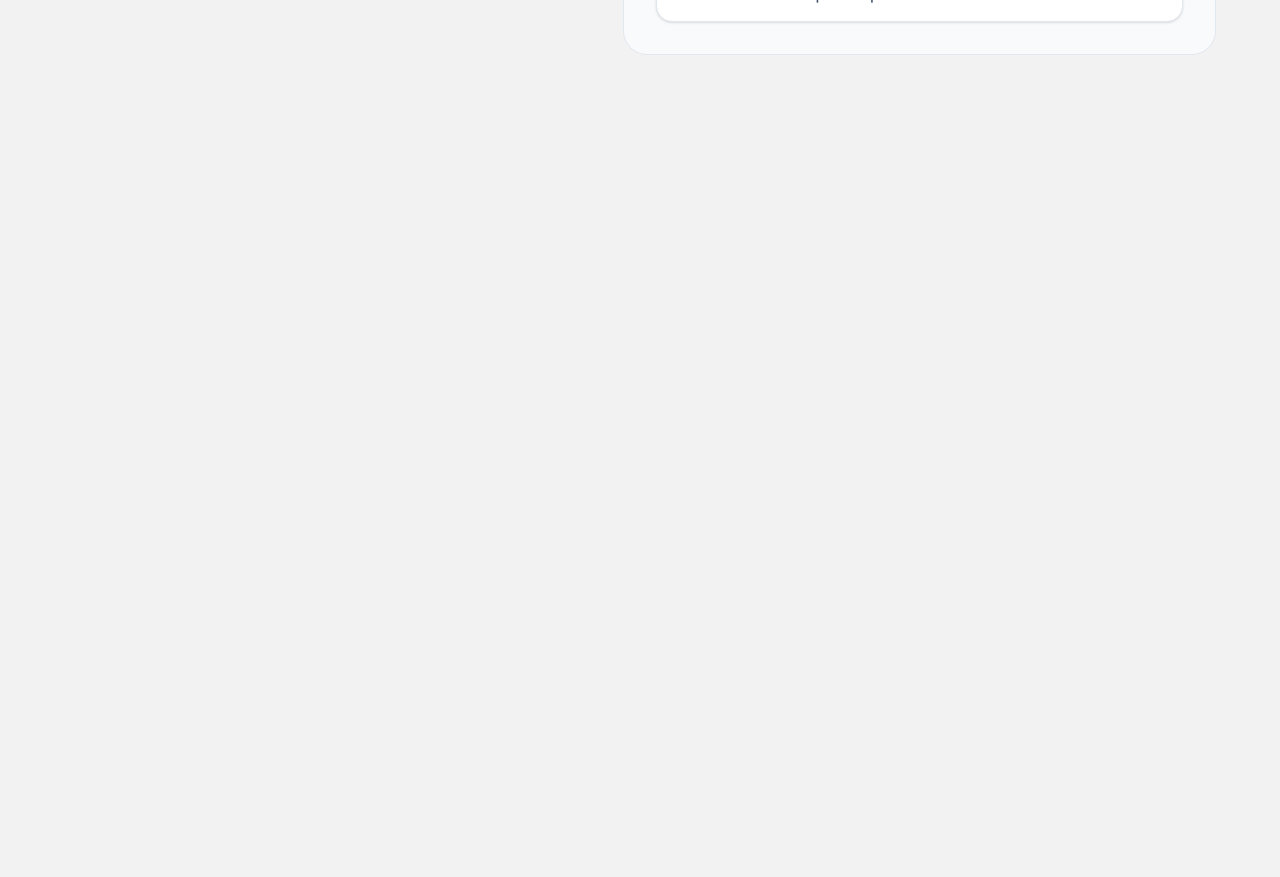
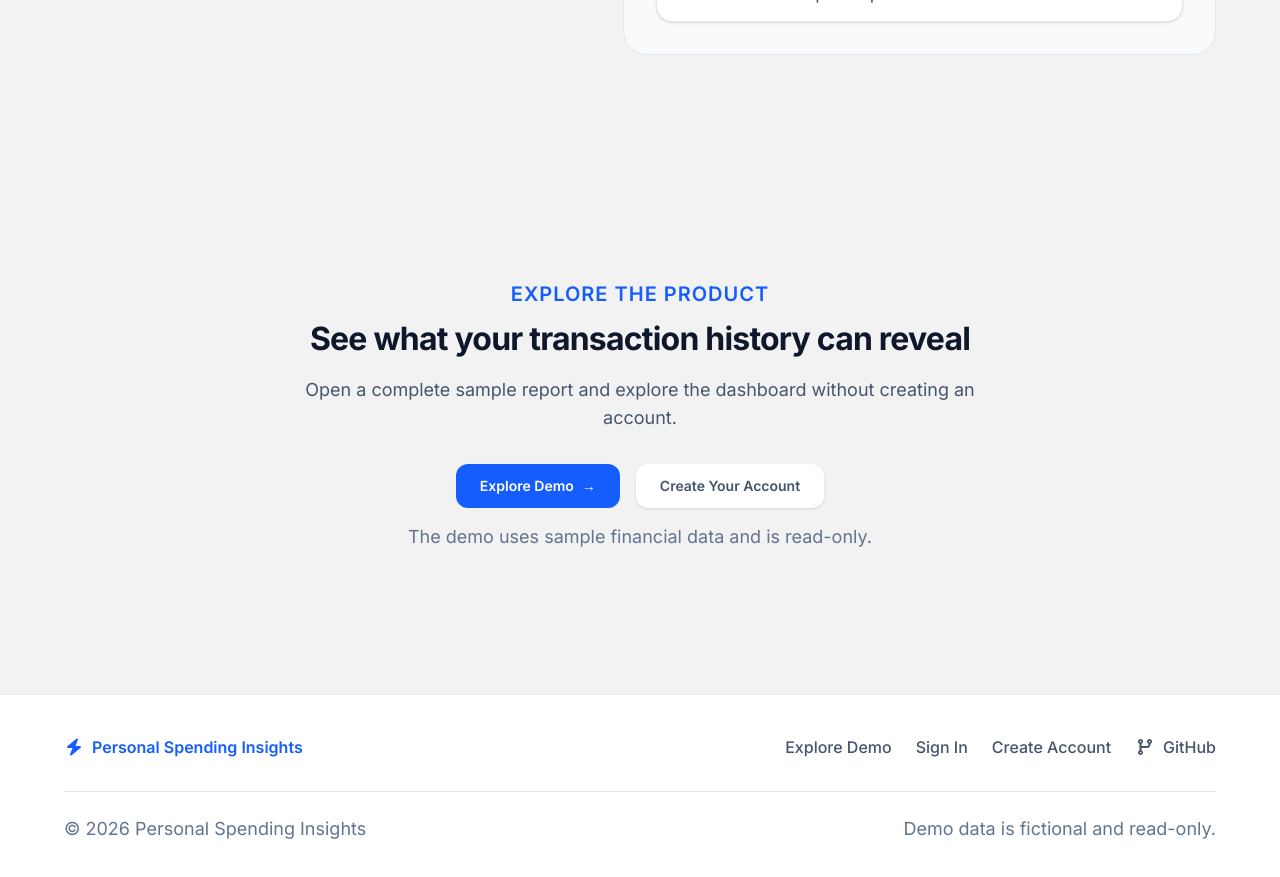
Before and after one commit to bahees1/banking-insights-frontend, a Next.js app in the folder banking-insights-frontend/: page / in a window 1280 px wide. Shown: the part 4740-5617 px from the top of the page. Before the commit the page ends 4875 px from the top, so only its background shows below. Built offline with nearby package versions, Linux system fonts and the light colour scheme; no server answers.

Commit message:
added a final cta section and simple footer for landing

```diff
--- /dev/null
+++ b/banking-insights-frontend/src/components/landing/FinalCallToAction.tsx
@@ -0,0 +1,50 @@
+import Link from "next/link";
+
+export default function FinalCallToAction() {
+    return (
+        <section className="px-6 py-20 md:px-12 lg:px-16">
+            <div className="mx-auto max-w-7xl">
+                <div className="rounded-3xl  px-6 py-12 text-center sm:px-10 md:py-16">
+                    <h6 className="font-semibold uppercase tracking-wider text-blue-600">
+                        Explore the product
+                    </h6>
+
+                    <h4 className="mx-auto mt-3 max-w-3xl text-3xl font-bold tracking-tight text-slate-900 sm:text-4xl">
+                        See what your transaction history can reveal
+                    </h4>
+
+                    <p className="mx-auto mt-5 max-w-2xl text-base leading-7 text-slate-600 sm:text-lg">
+                        Open a complete sample report and explore the dashboard
+                        without creating an account.
+                    </p>
+
+                    <div className="mt-8 flex flex-col justify-center gap-4 sm:flex-row">
+                        <Link
+                            href="/demo"
+                            className="inline-flex items-center justify-center rounded-xl bg-blue-600 px-6 py-3 text-sm font-semibold text-white transition-colors hover:bg-blue-700"
+                        >
+                            Explore Demo
+                            <span
+                                aria-hidden="true"
+                                className="ml-2"
+                            >
+                                →
+                            </span>
+                        </Link>
+
+                        <Link
+                            href="/sign-up"
+                            className="inline-flex items-center justify-center rounded-xl bg-white px-6 py-3 text-sm font-semibold text-slate-600 shadow-sm transition-colors hover:bg-blue-50"
+                        >
+                            Create Your Account
+                        </Link>
+                    </div>
+
+                    <p className="mt-4 text-sm text-slate-500">
+                        The demo uses sample financial data and is read-only.
+                    </p>
+                </div>
+            </div>
+        </section>
+    );
+}
--- /dev/null
+++ b/banking-insights-frontend/src/components/landing/Footer.tsx
@@ -0,0 +1,82 @@
+import { FontAwesomeIcon } from "@fortawesome/react-fontawesome";
+import {
+    faBolt,
+    faCodeBranch,
+} from "@fortawesome/free-solid-svg-icons";
+import Link from "next/link";
+
+export default function Footer() {
+    const currentYear = new Date().getFullYear();
+
+    return (
+        <footer className="border-t border-slate-200 bg-white px-6 py-10 md:px-12 lg:px-16">
+            <div className="mx-auto flex max-w-7xl flex-col gap-8">
+                <div className="flex flex-col items-center justify-between gap-7 md:flex-row">
+                    {/* Brand */}
+                    <Link
+                        href="/"
+                        className="flex items-center gap-2 text-md font-semibold text-blue-600"
+                    >
+                        <FontAwesomeIcon
+                            icon={faBolt}
+                            className="h-4 w-4"
+                        />
+
+                        <span>Personal Spending Insights</span>
+                    </Link>
+
+                    {/* Navigation */}
+                    <nav
+                        aria-label="Footer navigation"
+                        className="flex flex-wrap items-center justify-center gap-x-6 gap-y-3"
+                    >
+                        <Link
+                            href="/demo"
+                            className="text-md font-medium text-slate-600 transition-colors hover:text-blue-600"
+                        >
+                            Explore Demo
+                        </Link>
+
+                        <Link
+                            href="/sign-in"
+                            className="text-md font-medium text-slate-600 transition-colors hover:text-blue-600"
+                        >
+                            Sign In
+                        </Link>
+
+                        <Link
+                            href="/sign-up"
+                            className="text-md font-medium text-slate-600 transition-colors hover:text-blue-600"
+                        >
+                            Create Account
+                        </Link>
+
+                        <a
+                            href="YOUR_GITHUB_REPOSITORY_URL"
+                            target="_blank"
+                            rel="noreferrer"
+                            className="flex items-center gap-2 text-md font-medium text-slate-600 transition-colors hover:text-blue-600"
+                        >
+                            <FontAwesomeIcon
+                                icon={faCodeBranch}
+                                className="h-4 w-4"
+                            />
+
+                            GitHub
+                        </a>
+                    </nav>
+                </div>
+
+                <div className="flex flex-col items-center justify-between gap-3 border-t border-slate-200 pt-6 text-center sm:flex-row sm:text-left">
+                    <p className="text-sm text-slate-500">
+                        © {currentYear} Personal Spending Insights
+                    </p>
+
+                    <p className="text-sm text-slate-500">
+                        Demo data is fictional and read-only.
+                    </p>
+                </div>
+            </div>
+        </footer>
+    );
+}
--- a/banking-insights-frontend/src/pages/index.tsx
+++ b/banking-insights-frontend/src/pages/index.tsx
@@ -1,5 +1,7 @@
 import ComparisonSection from "@/components/landing/ComparisonSection";
 import FeaturesSection from "@/components/landing/FeaturesSection";
+import FinalCallToAction from "@/components/landing/FinalCallToAction";
+import Footer from "@/components/landing/Footer";
 import HeroSection from "@/components/landing/HeroSection";
 import PrivacySection from "@/components/landing/PrivacySection";
 import TechnologySection from "@/components/landing/TechnologySection";
@@ -12,6 +14,8 @@ export default function Home() {
             <ComparisonSection />
             <PrivacySection />
             <TechnologySection />
+            <FinalCallToAction />
+            <Footer />
         </main>
     );
 }
```
